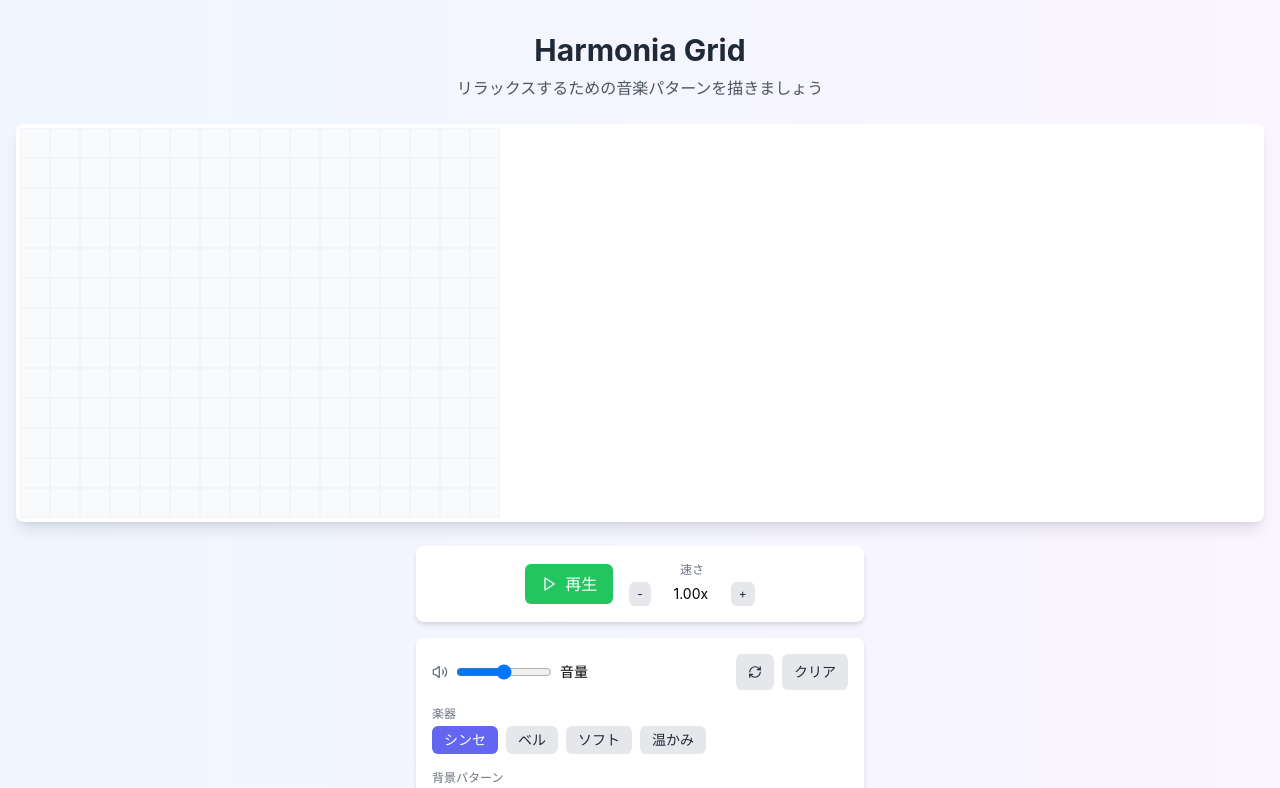
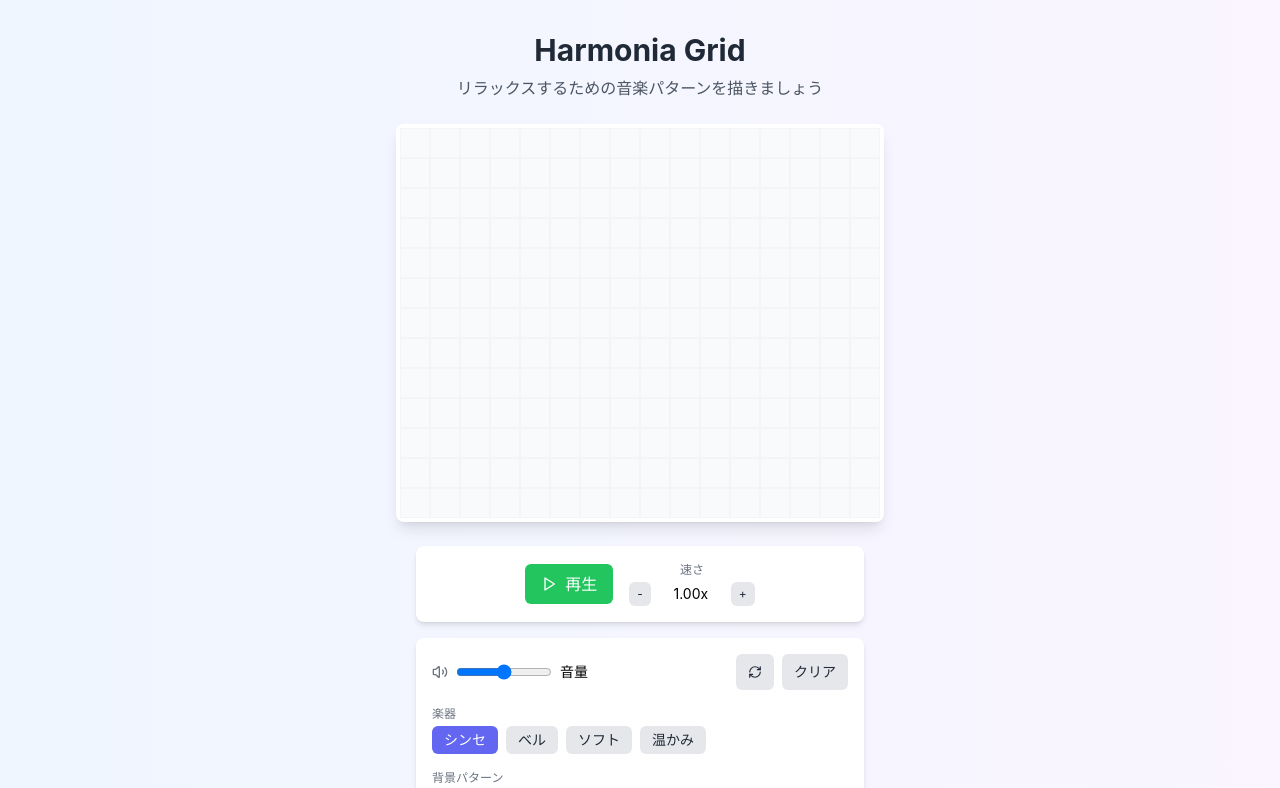
Before and after one commit to whitesa11/Harmonia-Grid, a React (Create React App) app: page / in a window 1280 px wide. Shown: the top 788 px of the page. Built offline with nearby package versions, Linux system fonts and the light colour scheme.

Commit message:
Update App.js

```diff
--- a/src/App.js
+++ b/src/App.js
@@ -505,7 +505,7 @@ const handleMouseOver = useCallback((row, col) => {
       <div
         className={`${colors.gridBackground} rounded-lg shadow-lg p-1 mb-6 mx-auto`}
         style={{
-          width: '100%',
+          width: 'fit-content',
           overflow: 'hidden',
           maxWidth: '100%'
         }}
```
